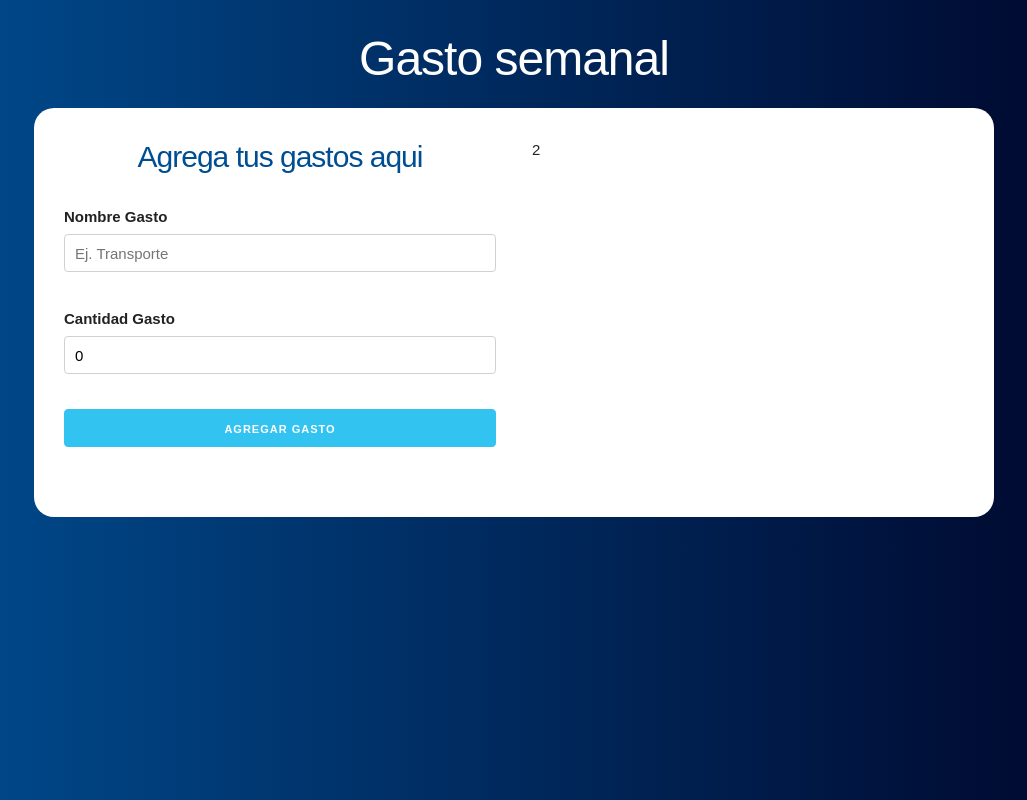
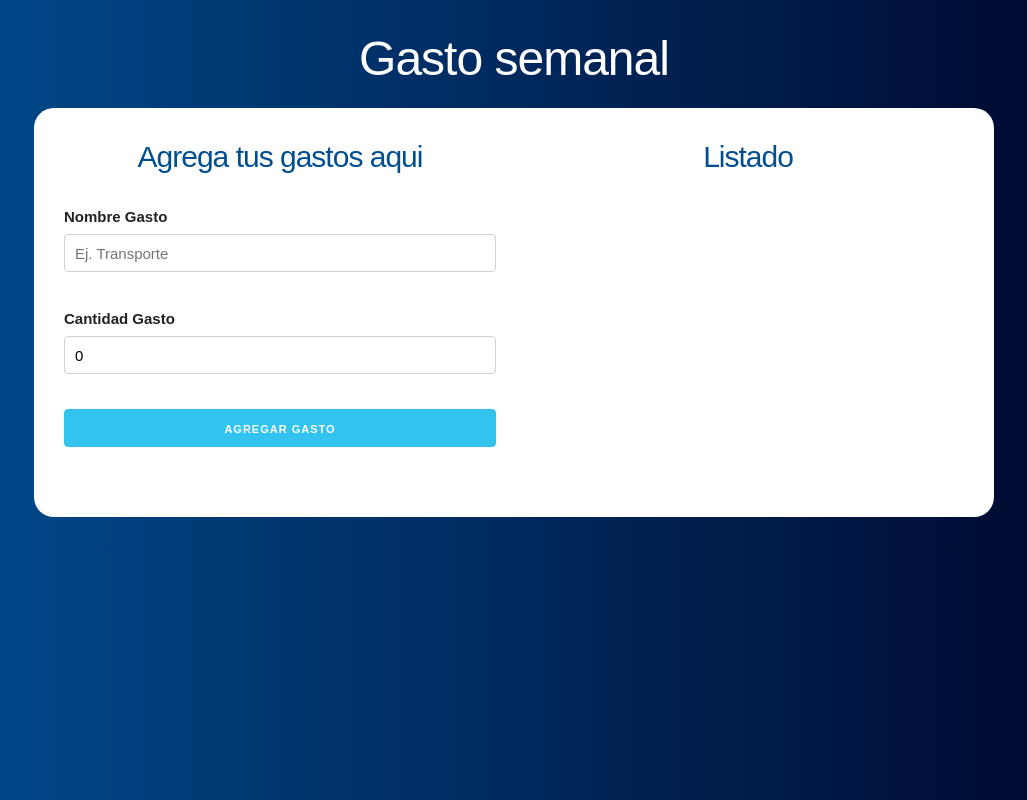
Before and after one commit to rparias/presupuestoReact, a React (Create React App) app: page / in a window 1280 px wide. Both pictures are taken after typing "5" into the empty fields and a click on the input "Definir Presupuesto". Shown: the whole page, without its empty margins (126-1153 px from the left). Built offline with nearby package versions, Linux system fonts and the light colour scheme.

Commit message:
Showing list of expenses with prices

```diff
--- a/src/App.js
+++ b/src/App.js
@@ -1,6 +1,7 @@
 import React, { useState } from 'react';
 import Pregunta from './components/Pregunta';
 import Formulario from './components/Formulario';
+import Listado from './components/Listado';
 
 function App() {
   const [presupuesto, updatePresupuesto] = useState(0);
@@ -28,7 +29,9 @@ function App() {
               <div className="one-half column">
                 <Formulario addExpense={addExpense} />
               </div>
-              <div className="one-half column">2</div>
+              <div className="one-half column">
+                <Listado expenses={expenses} />
+              </div>
             </div>
           )}
         </div>
--- /dev/null
+++ b/src/components/Expense.js
@@ -0,0 +1,14 @@
+import React from 'react';
+
+function Expense({ expense }) {
+  return (
+    <li className="gastos">
+      <p>
+        {expense.descriptionExpense}{' '}
+        <span className="gasto">$ {expense.quantity}</span>
+      </p>
+    </li>
+  );
+}
+
+export default Expense;
--- /dev/null
+++ b/src/components/Listado.js
@@ -0,0 +1,15 @@
+import React from 'react';
+import Expense from './Expense';
+
+function Listado({ expenses }) {
+  return (
+    <div className="gastos-realizados">
+      <h2>Listado</h2>
+      {expenses.map(expense => (
+        <Expense key={expense.id} expense={expense} />
+      ))}
+    </div>
+  );
+}
+
+export default Listado;
```
